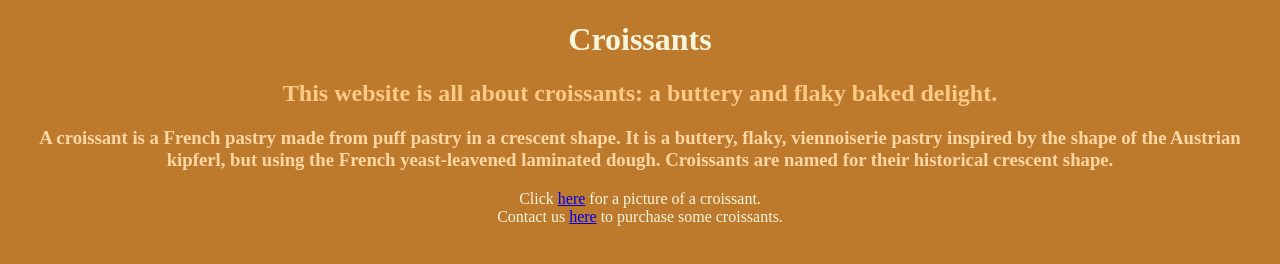
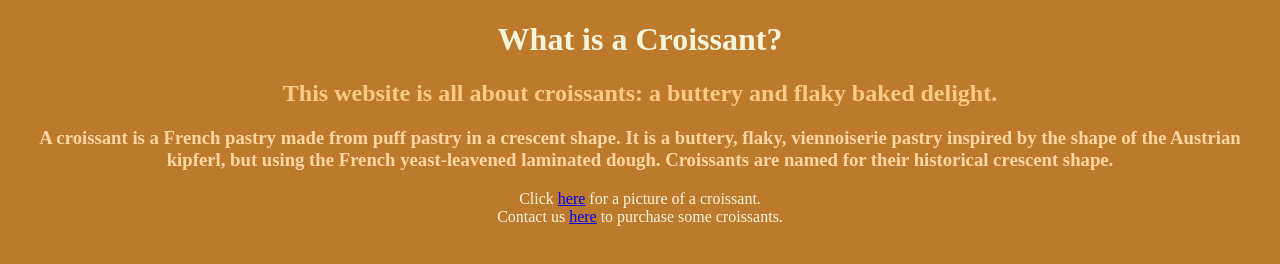
Before and after one commit to AnaGreen4/Croissant, a plain HTML site: page index.html in a window 1280 px wide. Drawn offline with Linux system fonts and the light colour scheme.

Commit message:
Made SEO friendly

```diff
--- a/index.html
+++ b/index.html
@@ -1,7 +1,7 @@
 <!DOCTYPE html>
 <html>
   <head>
-    <title>SheCodes</title>
+    <title>What is a Croissant?- Learn about Croissants</title>
     <meta charset="UTF-8" />
     <meta http-equiv="X-UA-Compatible" content="IE=edge">
     <meta name="viewport" content="width=device-width, initial-scale=1.0">
@@ -9,7 +9,7 @@
   </head>
 <body>
     <h1>
-        Croissants
+        What is a Croissant?
     </h1>
     <h2>
         This website is all about croissants: a buttery and flaky baked delight.
```
Also changed, not shown: contact.html (+3 -1 lines), photo.html (+2 -2 lines).
